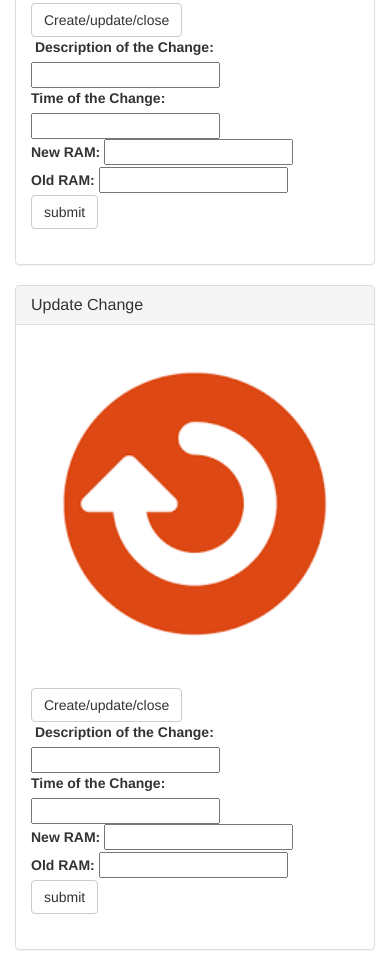
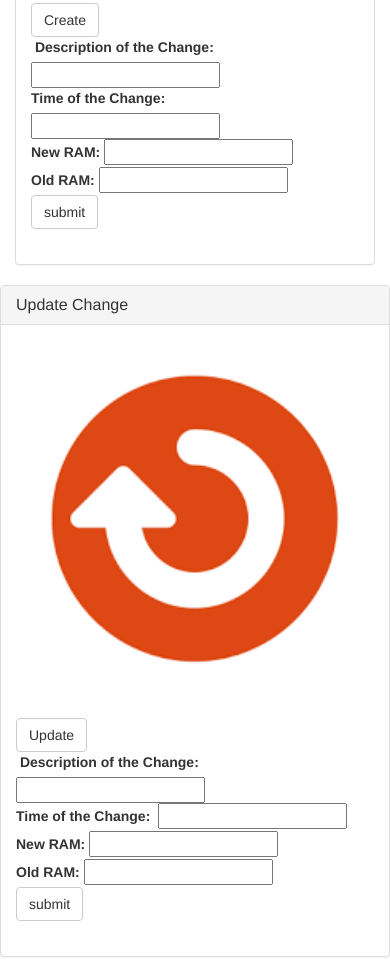
Before and after one commit to suhas184/cmdb, a website: page src/index.html in a window 390 px wide. Shown: the part 520-1487 px from the top of the page. Drawn offline with nearby package versions, Linux system fonts and the light colour scheme; no server answers.

Commit message:
added pets2.json and edited the blockchain output

```diff
--- a/src/index.html
+++ b/src/index.html
@@ -39,7 +39,7 @@
           <div class="panel-body">
             <img alt="140x140" data-src="holder.js/140x140" class="img-rounded img-center" style="width: 100%;" src="https://animalso.com/wp-content/uploads/2017/01/Golden-Retriever_6.jpg" data-holder-rendered="true">
             <br/><br/>
-            <button class="btn btn-default btn-complete" type="button" data-id="0" >Create/update/close</button></br>
+            <button class="btn btn-default btn-complete" type="button" data-id="0" >Create</button></br>
             <label class="status" data-id="0" id="myLabel"></label>
             <label class="description" data-id="0" id="myDescription">Description of the Change:</label>
             <label class="description" data-id="0" id="myDescriptionPH"></label>
@@ -60,6 +60,41 @@
       </div>
     </div>
 
+<!-- New panel -->
+<div id="petsRow2" class="row">
+  <!-- PETS LOAD HERE -->
+</div>
+
+<div id="petTemplate2" style="display: none;">
+  <div class="col-sm-6 col-md-4 col-lg-3">
+    <div class="panel panel-default panel-pet">
+      <div class="panel-heading">
+        <h3 class="panel-title">Scrappy</h3>
+      </div>
+      <div class="panel-body">
+        <img alt="140x140" data-src="holder.js/140x140" class="img-rounded img-center" style="width: 100%;" src="https://animalso.com/wp-content/uploads/2017/01/Golden-Retriever_6.jpg" data-holder-rendered="true">
+        <br/><br/>
+        <button class="btn btn-default btn-complete" type="button" data-id="0" >Update</button></br>
+        <label class="status" data-id="0" id="myLabel"></label>
+        <label class="description" data-id="0" id="myDescription">Description of the Change:</label>
+        <label class="description" data-id="0" id="myDescriptionPH"></label>
+        <input type="text" id="textDescription" data-id="0"></input></br>
+        <label class="time" data-id="0" id="myTime">Time of the Change:</label>
+        <label class="description" data-id="0" id="myTimePH"></label>
+        <input type="text" id="timeDescription" data-id="0"></input></br>
+        <label class="ram" data-id="0" id="newRAM">New RAM:</label>
+        <input type="text" id="ramNew" data-id="0"></input>
+        <label class="description" data-id="0" id="newRAMPH"></label></br>
+        <label class="ram" data-id="0" id="oldRAM">Old RAM:</label>
+        <input type="text" id="ramOld" data-id="0"></input>
+        <label class="description" data-id="0" id="oldRAMPH"></label></br>
+        <button class="btn btn-default btn-change" type="submit" id="buttonDescription" data-id="0">submit</button><br/>
+        <label class="status" data-id="0" id="myLabel1"></label>
+      </div>
+    </div>
+  </div>
+</div>
+
     <div>
       Enter Transaction Number <input type="text" id="textbox1" name="Enter Block Number"><br/><br/>
       <button onclick="getBlock()">Get Block Data</button>
--- a/src/js/app.js
+++ b/src/js/app.js
@@ -20,7 +20,26 @@ App = {
         petTemplate.find('.status').attr('data-id', data[i].id);
         petsRow.append(petTemplate.html());
       }
-    });
+    }
+  );
+
+      $.getJSON('../pets2.json', function(data) {
+        var petsRow = $('#petsRow2');
+        var petTemplate = $('#petTemplate2');
+        for (i = 0; i < data.length; i ++) {
+          petTemplate.find('.panel-title').text(data[i].name);
+          petTemplate.find('img').attr('src', data[i].picture);
+          petTemplate.find('.pet-breed').text(data[i].breed);
+          petTemplate.find('.pet-age').text(data[i].age);
+          petTemplate.find('.pet-location').text(data[i].location);
+          petTemplate.find('.btn-adopt').attr('data-id', data[i].id);
+          petTemplate.find('.btn-complete').attr('data-id', data[i].id);
+          petTemplate.find('.status').attr('data-id', data[i].id);
+          petsRow.append(petTemplate.html());
+        }
+      }
+    );
+  //  });
 
     return App.initWeb3();
   },
@@ -122,6 +141,7 @@ App = {
   handleAdopt: function(event) {
     event.preventDefault();
     var petId = parseInt($(event.target).data('id'));
+    //console.log(petId);
     var adoptionInstance;
     web3.eth.getAccounts(function(error, accounts) {
   if (error) {
@@ -130,7 +150,10 @@ App = {
   var account = accounts[0];
     App.contracts.Adoption.deployed().then(function(instance) {
     adoptionInstance = instance;
-    return adoptionInstance.changeRequest(petId, $("#myDescriptionPH[data-id*='"+petId+"']").text(), $("#myTimePH[data-id*='"+petId+"']").text(), $("#newRAMPH[data-id*='"+petId+"']").text(), $("#oldRAMPH[data-id*='"+petId+"']").text(), {from: account});
+    //var test1 = $("#myDescriptionPH").text();
+    //console.log(test1);
+    //return adoptionInstance.changeRequest(petId, $("#myDescriptionPH[data-id*='"+petId+"']").text(), $("#myTimePH[data-id*='"+petId+"']").text(), $("#newRAMPH[data-id*='"+petId+"']").text(), $("#oldRAMPH[data-id*='"+petId+"']").text(), {from: account});
+    return adoptionInstance.changeRequest(petId, $("#myDescriptionPH").text(), $("#myTimePH").text(), $("#newRAMPH").text(), $("#oldRAMPH").text(), {from: account});
   }).then(function(result) {
     return App.markAdopted();
   }).catch(function(err) {
--- a/src/pets.json
+++ b/src/pets.json
@@ -6,21 +6,5 @@
     "Description of the change": 3,
     "breed": "FrontEnd-UI",
     "location": "Dev"
-  },
-  {
-    "id": 1,
-    "name": "Update Change",
-    "picture": "images/update.png",
-    "age": 3,
-    "breed": "Database",
-    "location": "Dev"
-  },
-  {
-    "id": 2,
-    "name": "Close Change",
-    "picture": "images/close.png",
-    "age": 2,
-    "breed": "Middleware",
-    "location": "Dev"
   }
 ]
--- /dev/null
+++ b/src/pets2.json
@@ -0,0 +1,10 @@
+[
+  {
+    "id": 1,
+    "name": "Update Change",
+    "picture": "images/update.png",
+    "age": 3,
+    "breed": "Database",
+    "location": "Dev"
+  }
+]
```
Also changed, not shown: src/js/block.js (+5 -2 lines), build/contracts/Adoption.json, build/contracts/Migrations.json.
